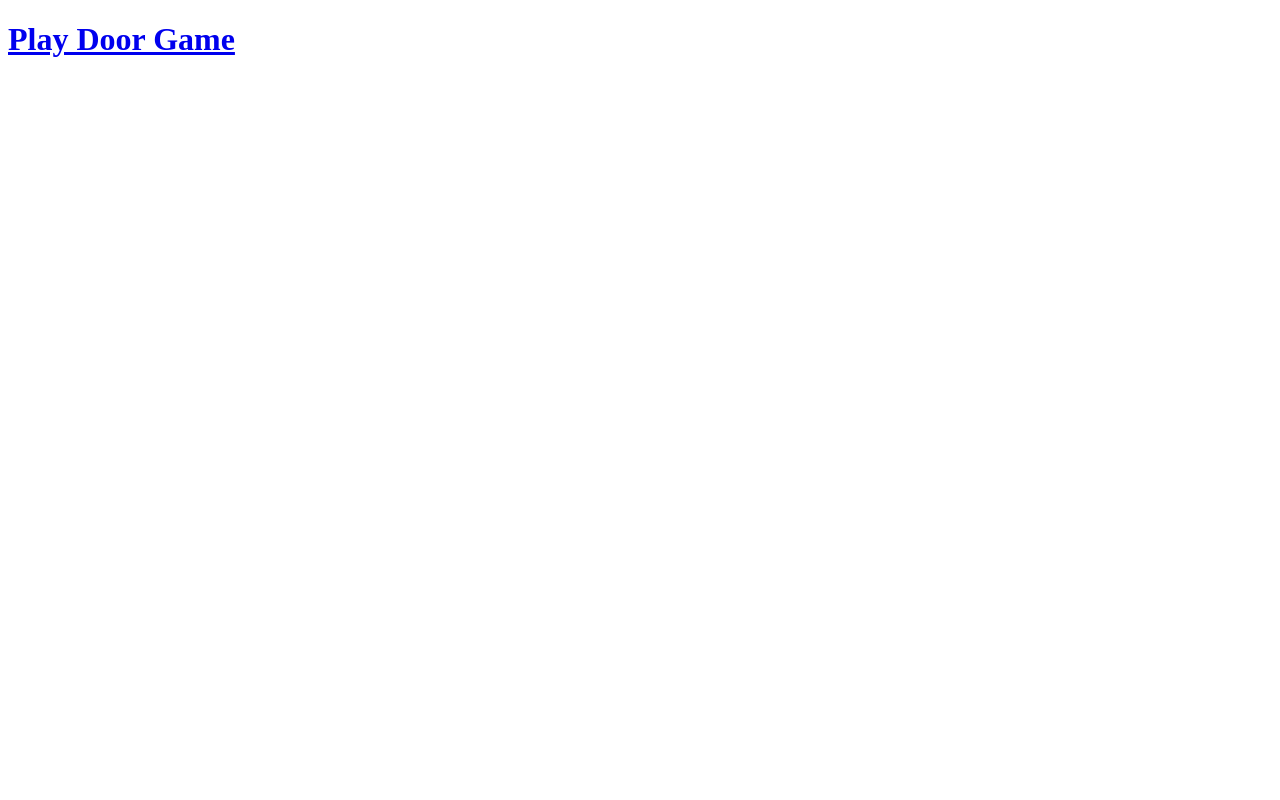
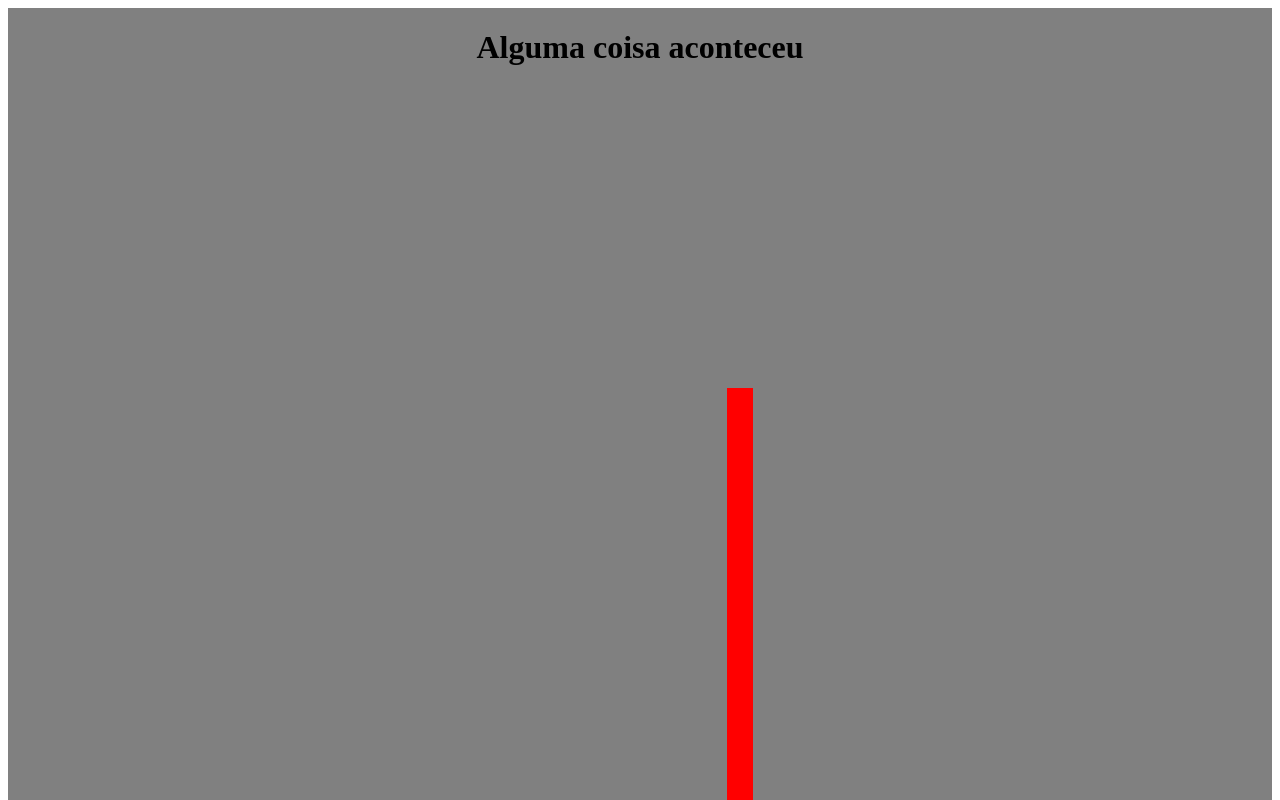
Before and after one commit to joaobuzato/door-game-old, a Next.js app: page / in a window 1280 px wide. Shown: the top 800 px of the page. Built offline with nearby package versions, Linux system fonts and the light colour scheme.

Commit message:
adicionando testes e enriquecendo homescreen

```diff
--- a/pages/game/[pageId].tsx
+++ b/pages/game/[pageId].tsx
@@ -1,5 +1,4 @@
 import { map } from "../../public/map";
-import Parser from "html-react-parser";
 import { Room } from "../../public/types";
 import styles from "../../styles/[pageId].module.css";
 import Inventory from "@/components/Inventory";
--- a/pages/index.tsx
+++ b/pages/index.tsx
@@ -1,6 +1,7 @@
 import { Inter } from "next/font/google";
 import Head from "next/head";
 import Link from "next/link";
+import styles from "../styles/Home.module.css";
 
 const inter = Inter({ subsets: ["latin"] });
 
@@ -10,10 +11,14 @@ export default function Home() {
       <Head>
         <title>Door Game</title>
       </Head>
-      <main>
-        <h1 id="play">
-          <Link href={"/game"}>Play Door Game</Link>
-        </h1>
+      <main className={styles.main_container}>
+        <h1 className={styles.home_title}>Alguma coisa aconteceu</h1>
+        <div className={styles.door_inside}>
+          <div className={styles.door_over}></div>
+        </div>
+        <Link href={"/game"}>
+          <button>Entrar na Porta</button>
+        </Link>
       </main>
     </>
   );
--- a/styles/Home.module.css
+++ b/styles/Home.module.css
@@ -1,3 +1,22 @@
-main {
-  background-color: green;
+.home_title {
+  size: 40px;
 }
+
+.main_container {
+  background-color: gray;
+  display: flex;
+  flex-direction: column;
+  align-items: center;
+  gap: 300px;
+}
+
+.door_inside {
+  width: 226px;
+  height: 558px;
+  background: red;
+}
+.door_over {
+  background: grey;
+  width: 200px;
+  height: 500px;
+}
```
Also changed, not shown: layouts/home.png (added), 1 other file (tests, documents, lock files or other folders).
